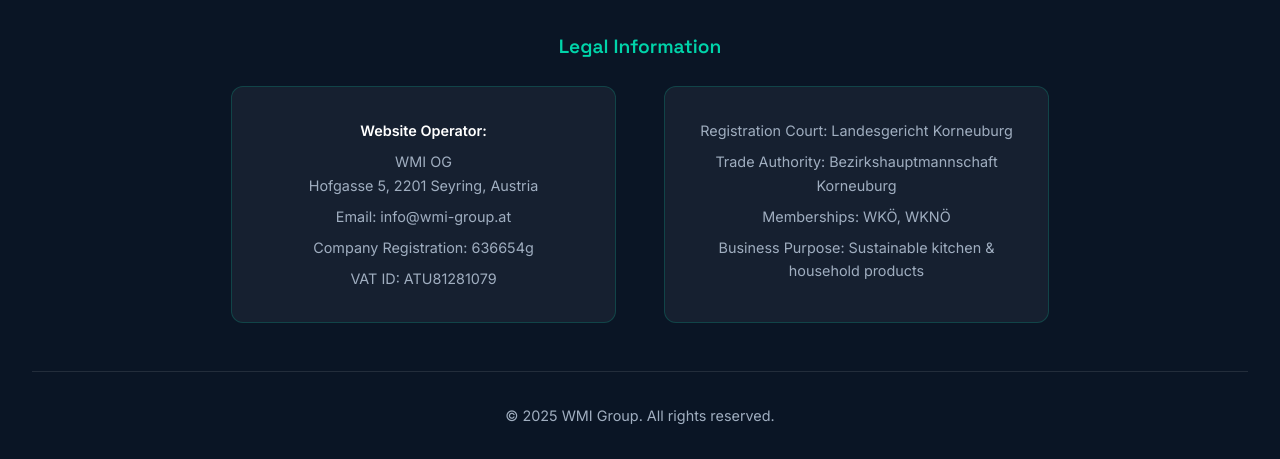
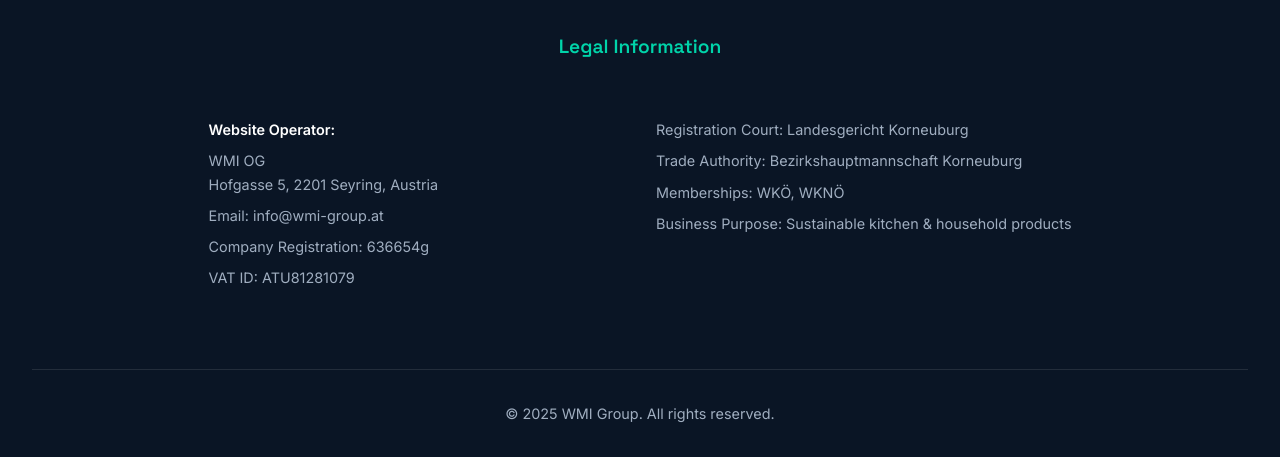
Before and after one commit to Raphi1001/raphi1001.github.io, a plain HTML site: page index.html in a window 1280 px wide. Shown: the part 3708-4167 px from the top of the page. Drawn offline with nearby package versions, Linux system fonts and the light colour scheme.

Commit message:
Update index.html

```diff
--- a/index.html
+++ b/index.html
@@ -817,25 +817,27 @@
             display: flex;
             justify-content: center;
             gap: 3rem;
-            flex-wrap: wrap;
         }
 
         .impressum-section {
-            background: rgba(255, 255, 255, 0.05);
-            padding: 2rem;
-            border-radius: 12px;
-            border: 1px solid rgba(0, 212, 170, 0.2);
-            transition: all 0.3s ease;
-            text-align: center;
-            flex: 1;
-            min-width: 320px;
-            max-width: 450px;
+            padding: 2rem 0; /* Adjusted padding */
+            text-align: left;
+            width: 100%;
+            max-width: 900px;
         }
 
-        .impressum-section:hover {
-            background: rgba(255, 255, 255, 0.08);
-            border-color: rgba(0, 212, 170, 0.4);
-            transform: translateY(-2px);
+        .impressum-grid {
+            display: grid;
+            grid-template-columns: 1fr 1fr;
+            gap: 2rem;
+        }
+
+        .impressum-col p {
+            margin-bottom: 1rem;
+        }
+
+        .impressum-col p:last-child {
+            margin-bottom: 0;
         }
 
         .impressum-section p {
@@ -909,8 +911,9 @@
                 gap: 1.5rem;
             }
 
-            .impressum-section {
-                padding: 1rem;
+            .impressum-grid {
+                grid-template-columns: 1fr;
+                gap: 1.5rem;
             }
         }
 
@@ -1073,17 +1076,21 @@
                     <h4 data-translate="footer.impressum.title">Legal Information</h4>
                     <div class="impressum-content">
                         <div class="impressum-section">
+                            <div class="impressum-grid">
+                                <div class="impressum-col">
                                     <p><strong data-translate="footer.impressum.operator">Website Operator:</strong></p>
                                     <p>WMI OG <br> Hofgasse 5, 2201 Seyring, Austria</p>
                                     <p>Email: info@wmi-group.at</p>
                                     <p data-translate="footer.impressum.registration">Company Registration: 636654g</p>
                                     <p data-translate="footer.impressum.vat">VAT ID: ATU81281079</p>
                                 </div>
-                        <div class="impressum-section">
+                                <div class="impressum-col">
                                     <p data-translate="footer.impressum.court">Registration Court: Landesgericht Korneuburg</p>
                                     <p data-translate="footer.impressum.authority">Trade Authority: Bezirkshauptmannschaft Korneuburg</p>
                                     <p data-translate="footer.impressum.memberships">Memberships: WKÖ, WKNÖ</p>
                                     <p data-translate="footer.impressum.business">Business Purpose: Sustainable kitchen & household products</p>
+                                </div>
+                            </div>
                         </div>
                     </div>
                 </div>
```
Lines whose indentation alone changed are shown as unchanged.
